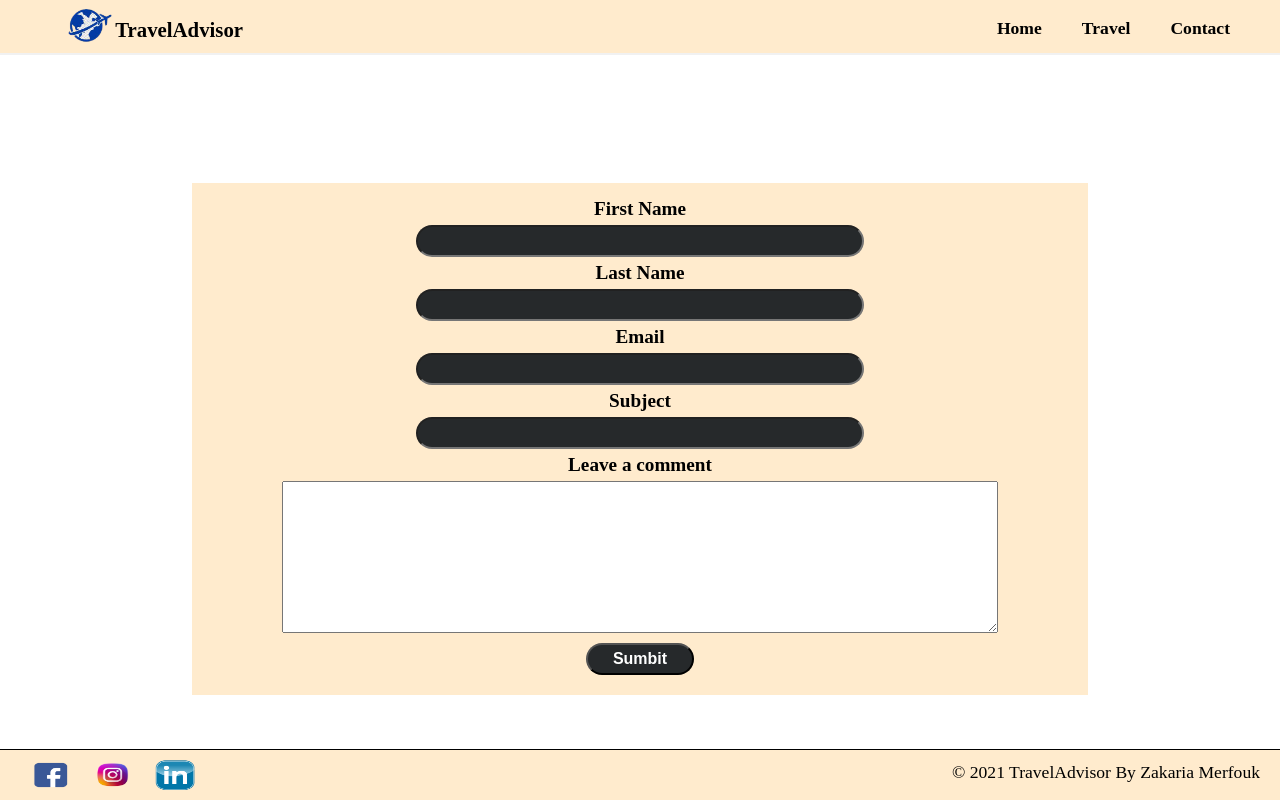
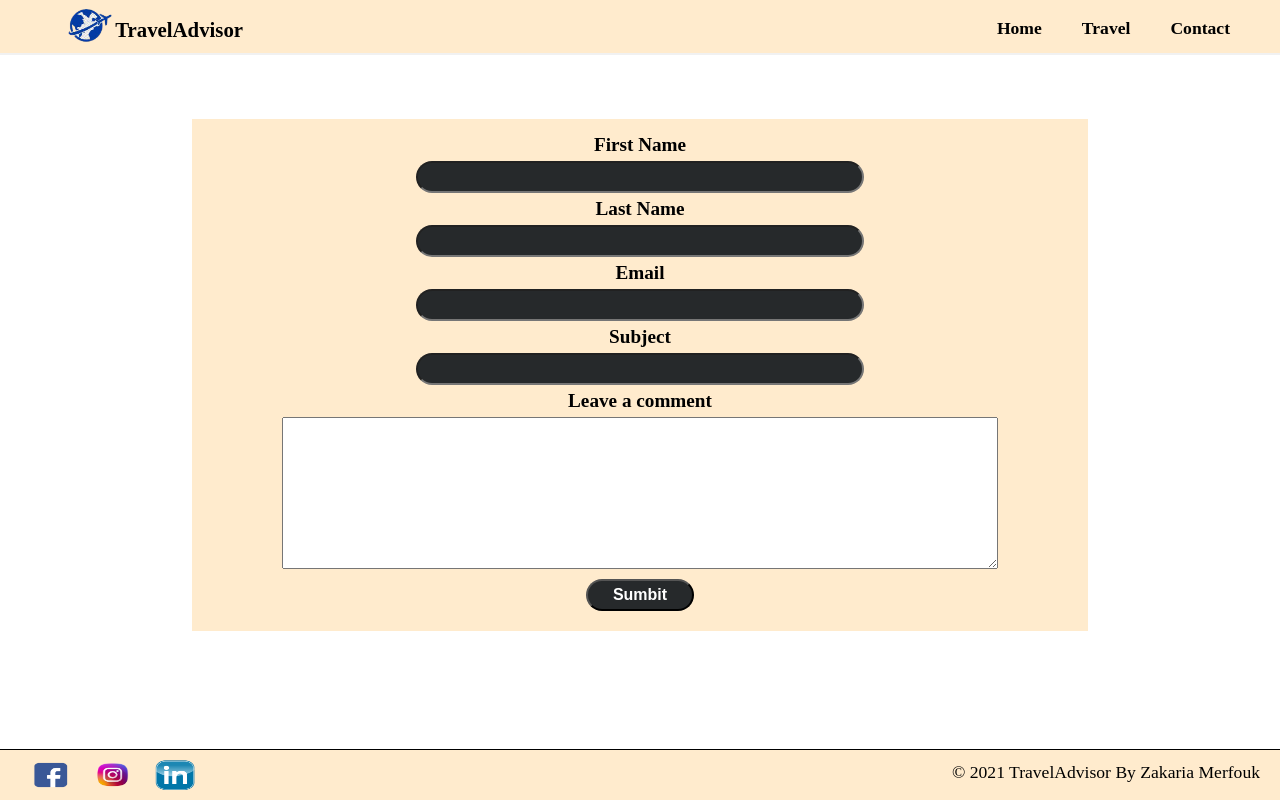
Before and after one commit to zachyboy-92/travel-advisor, a React (Create React App) app: page /contact in a window 1280 px wide. Built offline with nearby package versions, Linux system fonts and the light colour scheme.

Commit message:
changes in package.json file

```diff
--- a/package.json
+++ b/package.json
@@ -9,9 +9,9 @@
     "@testing-library/user-event": "^12.8.3",
     "emailjs-com": "^3.2.0",
     "leaflet": "^1.7.1",
-    "react": "^17.0.2",
+    "react": "next",
     "react-auto-translate": "0.0.6",
-    "react-dom": "^17.0.2",
+    "react-dom": "next",
     "react-leaflet": "^3.1.0",
     "react-router-dom": "^5.3.0",
     "react-scripts": "4.0.3",
--- a/src/components/styles/Contact.css
+++ b/src/components/styles/Contact.css
@@ -7,7 +7,7 @@ form {
 
 .contact-form {
   width: 70%;
-  margin: 10% auto;
+  margin: 5% auto;
   background-color: blanchedalmond;
 }
 
--- a/src/components/styles/DisplayMap.css
+++ b/src/components/styles/DisplayMap.css
@@ -1,6 +1,6 @@
 .map {
   width: 35vw;
-  height: 61vh;
+  height: 72vh;
   border-radius: 10px;
 }
 
--- a/src/components/styles/Home.css
+++ b/src/components/styles/Home.css
@@ -42,6 +42,7 @@
   flex-direction: column;
   align-items: center;
   justify-content: space-around;
+  margin-bottom: 100px;
 }
 
 @media (max-width: 768px) {
--- a/src/components/styles/Travel.css
+++ b/src/components/styles/Travel.css
@@ -13,7 +13,7 @@
   background-color: chocolate;
   border-radius: 10px;
   padding-bottom: 10px;
-  height: 61vh;
+  height: 72vh;
 }
 
 .info-container::-webkit-scrollbar {
```
